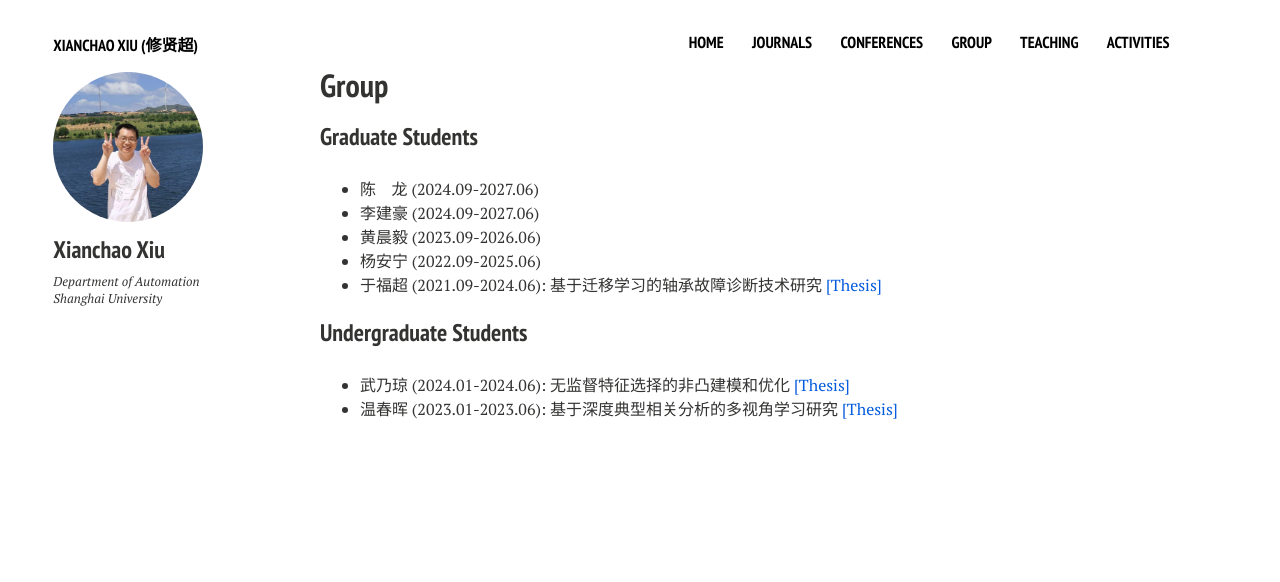
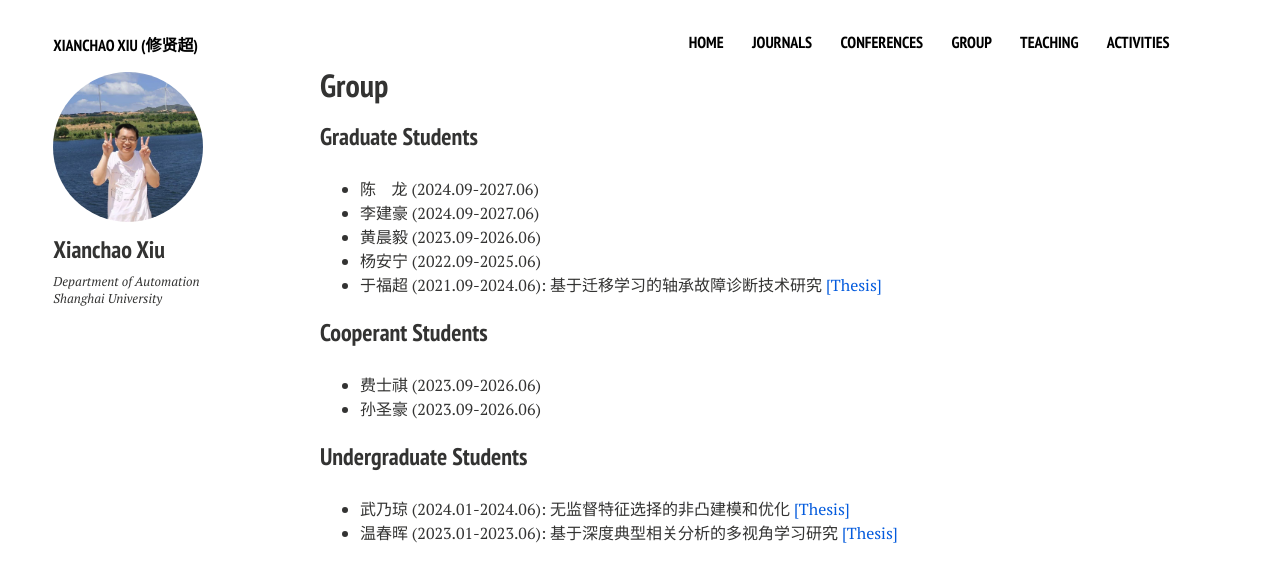
Before and after one commit to xianchaoxiu/xianchaoxiu.github.io, a Jekyll site: the page built from group/index.md, in a window 1280 px wide. Shown: the top 582 px of the page. Built offline with Jekyll 4.4.1, drawn with Linux system fonts in a browser that asks for light colours; nearby versions of some CDN libraries.

Commit message:
Update index.md

```diff
--- a/group/index.md
+++ b/group/index.md
@@ -15,6 +15,10 @@ share: false
 * 于福超 (2021.09-2024.06): 基于迁移学习的轴承故障诊断技术研究 <a href="../group/2024-于福超.pdf" class="textlink" target="_blank">[Thesis]</a>  <br>
 
 
+### Cooperant Students
+* 费士祺 (2023.09-2026.06) <br>
+* 孙圣豪 (2023.09-2026.06) <br>
+
 ### Undergraduate Students
 * 武乃琼 (2024.01-2024.06): 无监督特征选择的非凸建模和优化 <a href="../group/2024-武乃琼.pdf" class="textlink" target="_blank">[Thesis]</a>  <br>
 * 温春晖 (2023.01-2023.06): 基于深度典型相关分析的多视角学习研究 <a href="../group/2023-温春晖.pdf" class="textlink" target="_blank">[Thesis]</a>   <br>
```
